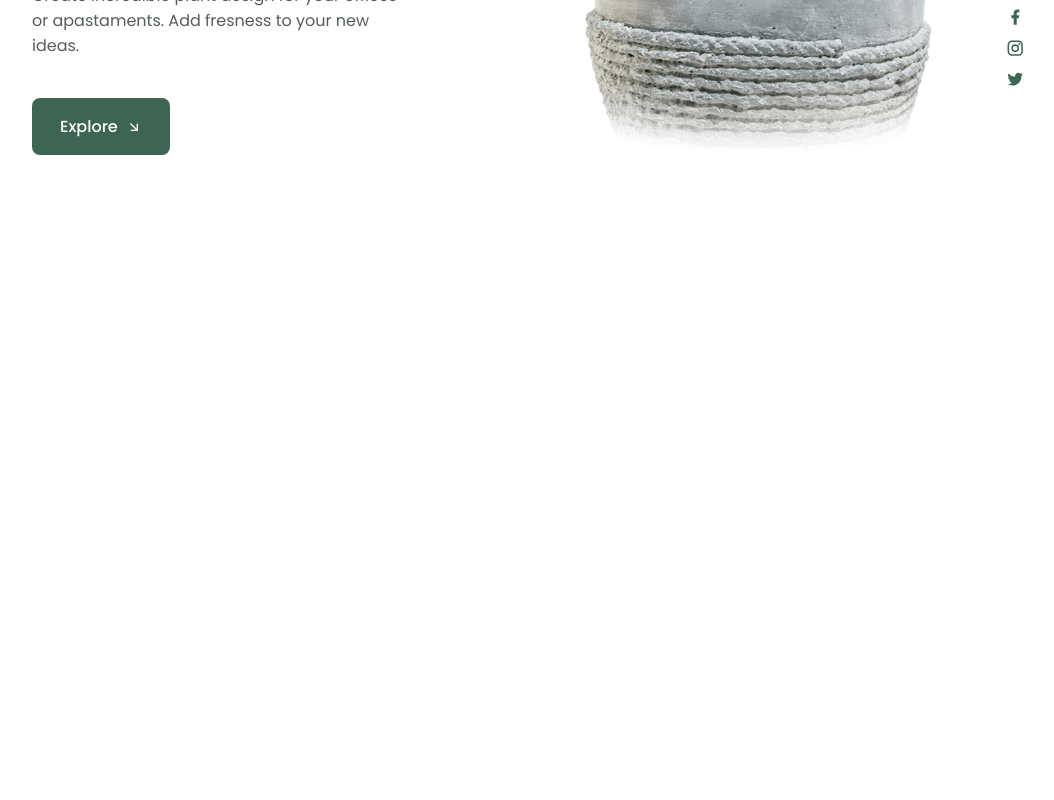
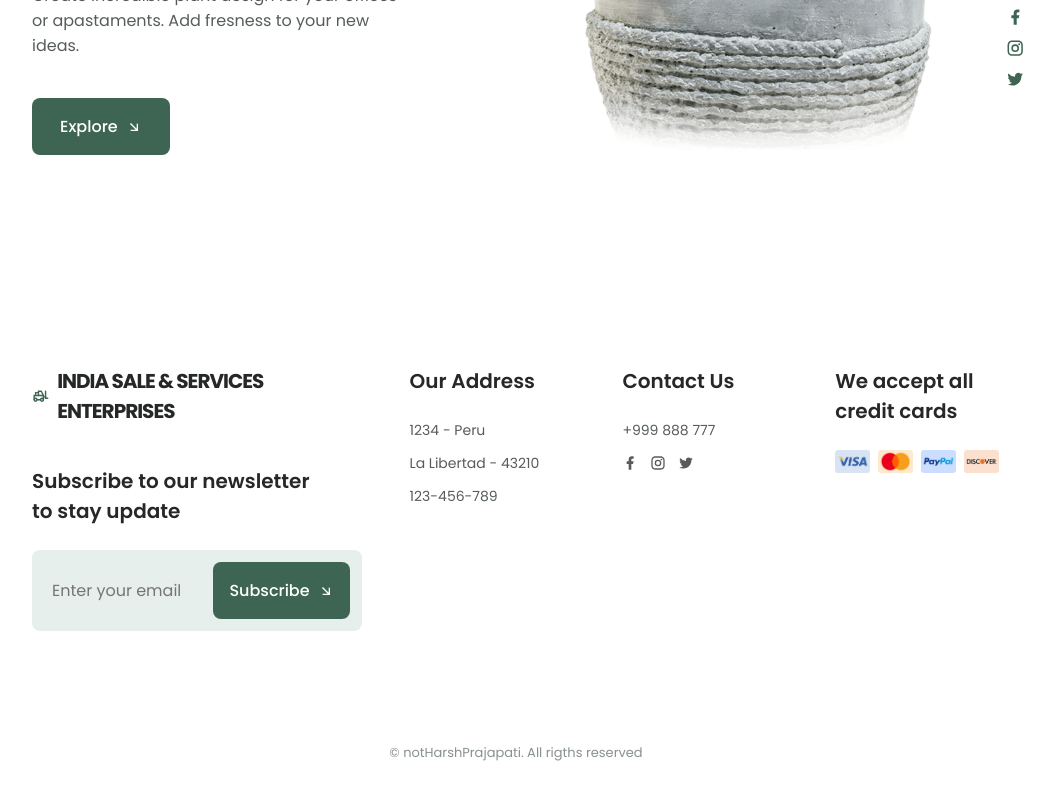
Before and after one commit to notharshprajapati/Plantex-React, a React (Create React App) app: page / in a window 1280 px wide. Shown: the part 400-1200 px from the top of the page, without its empty margins (124-1178 px from the left). Before the commit the page ends 800 px from the top, so only its background shows below. Built offline with nearby package versions, Linux system fonts and the light colour scheme.

Commit message:
footer copied

```diff
--- a/src/UI/Button.jsx
+++ b/src/UI/Button.jsx
@@ -2,11 +2,11 @@ import React from "react";
 import styled from "styled-components";
 import { RiArrowRightDownLine } from "react-icons/ri";
 
-const Button = () => {
+const Button = ({ text }) => {
   return (
     <Wrapper>
-      <a href="#about" className="button button--flex">
-        Explore <RiArrowRightDownLine className="button__icon" />
+      <a href="#about" className="button button--flex footer__button">
+        {text} <RiArrowRightDownLine className="button__icon" />
       </a>
     </Wrapper>
   );
--- a/src/UI/Footer.jsx
+++ b/src/UI/Footer.jsx
@@ -1,12 +1,20 @@
 import React from "react";
+import styled from "styled-components";
+
+import Button from "./Button";
+
+import { TbForklift } from "react-icons/tb";
+import { RiFacebookFill, RiInstagramLine, RiTwitterFill } from "react-icons/ri";
 
 const Footer = () => {
   return (
+    <Wrapper>
       <footer className="footer section">
         <div className="footer__container container grid">
           <div className="footer__content">
             <a href="#" className="footer__logo">
-            <i className="ri-leaf-line footer__logo-icon"></i> Plantex
+              <TbForklift className=" footer__logo-icon" />
+              India Sale & Services Enterprises
             </a>
             <h3 className="footer__title">
               Subscribe to our newsletter <br />
@@ -18,9 +26,7 @@ const Footer = () => {
                 placeholder="Enter your email"
                 className="footer__input"
               />
-            <button className="button button--flex footer__button">
-              Subscribe <i className="ri-arrow-right-up-line button__icon"></i>
-            </button>
+              <Button text="Subscribe" />
             </div>
           </div>
 
@@ -42,16 +48,16 @@ const Footer = () => {
                   href="https://www.facebook.com/"
                   className="footer__social-link"
                 >
-                <i className="ri-facebook-fill"></i>
+                  <RiFacebookFill />
                 </a>
                 <a
                   href="https://www.instagram.com/"
                   className="footer__social-link"
                 >
-                <i className="ri-instagram-line"></i>
+                  <RiInstagramLine />
                 </a>
                 <a href="https://twitter.com/" className="footer__social-link">
-                <i className="ri-twitter-fill"></i>
+                  <RiTwitterFill />
                 </a>
               </div>
             </ul>
@@ -67,9 +73,144 @@ const Footer = () => {
             </div>
           </div>
         </div>
-      <p className="footer__copy">&#169; Bedimcode. All rigths reserved</p>
+        <p className="footer__copy">
+          &#169; notHarshPrajapati. All rigths reserved
+        </p>
       </footer>
+    </Wrapper>
   );
 };
+const Wrapper = styled.div`
+  .footer__container {
+    row-gap: 3rem;
+  }
 
+  .footer__logo {
+    display: inline-flex;
+    align-items: center;
+    column-gap: 0.5rem;
+    color: var(--title-color);
+    text-transform: uppercase;
+    font-weight: 700;
+    letter-spacing: -1px;
+    margin-bottom: var(--mb-2-5);
+    transition: 0.3s;
+  }
+
+  .footer__logo-icon {
+    font-size: 1.15rem;
+    color: var(--first-color);
+  }
+
+  .footer__logo:hover {
+    color: var(--first-color);
+  }
+
+  .footer__title {
+    font-size: var(--h3-font-size);
+    margin-bottom: var(--mb-1-5);
+    transition: 0.4s;
+  }
+
+  .footer__subscribe {
+    background-color: var(--first-color-lighten);
+    padding: 0.75rem;
+    display: flex;
+    justify-content: space-between;
+    border-radius: 0.5rem;
+    transition: 0.4s;
+  }
+
+  .footer__input {
+    width: 70%;
+    padding: 0 0.5rem;
+    background: none;
+    color: var(--text-color);
+    border: none;
+    outline: none;
+  }
+
+  .footer__button {
+    padding: 1rem;
+  }
+
+  .footer__data {
+    display: grid;
+    row-gap: 0.75rem;
+  }
+
+  .footer__information {
+    font-size: var(--small-font-size);
+  }
+
+  .footer__social {
+    display: inline-flex;
+    column-gap: 0.75rem;
+  }
+
+  .footer__social-link {
+    font-size: 1rem;
+    color: var(--text-color);
+    transition: 0.3s;
+  }
+
+  .footer__social-link:hover {
+    transform: translateY(-0.25rem);
+  }
+
+  .footer__cards {
+    display: inline-flex;
+    align-items: center;
+    column-gap: 0.5rem;
+  }
+
+  .footer__card {
+    width: 35px;
+  }
+
+  .footer__copy {
+    text-align: center;
+    font-size: var(--smaller-font-size);
+    color: var(--text-color-light);
+    margin: 5rem 0 1rem;
+  }
+
+  /*=============== BREAKPOINTS ===============*/
+
+  /* For medium devices */
+  @media screen and (min-width: 576px) {
+    .footer__subscribe {
+      width: 400px;
+    }
+  }
+
+  @media screen and (min-width: 767px) {
+    .footer__container {
+      grid-template-columns: repeat(2, 1fr);
+    }
+
+    .footer__container {
+      column-gap: 3rem;
+    }
+
+    .footer__subscribe {
+      width: initial;
+    }
+  }
+
+  /* For large devices */
+  @media screen and (min-width: 992px) {
+    .footer__logo {
+      font-size: var(--h3-font-size);
+    }
+
+    .footer__container {
+      grid-template-columns: 1fr 0.5fr 0.5fr 0.5fr;
+    }
+
+    .footer__copy {
+      margin: 7rem 0 2rem;
+    }
+  }
+`;
 export default Footer;
--- a/src/pages/SharedLayout.jsx
+++ b/src/pages/SharedLayout.jsx
@@ -1,7 +1,7 @@
 import React from "react";
 import { Outlet } from "react-router-dom";
 import Navbar from "../UI/Navbar";
-// import Footer from "../UI/Footer";
+import Footer from "../UI/Footer";
 // import ScrollTop from "./component/UI/ScrollTop";
 
 const SharedLayout = () => {
@@ -11,7 +11,7 @@ const SharedLayout = () => {
       <main className="main">
         <Outlet />
       </main>
-      {/* <Footer /> */}
+      <Footer />
     </div>
   );
 };
--- a/src/pages/home/Intro.jsx
+++ b/src/pages/home/Intro.jsx
@@ -17,7 +17,7 @@ const Intro = () => {
               Create incredible plant design for your offices or apastaments.
               Add fresness to your new ideas.
             </p>
-            <Button />
+            <Button text="Explore" />
           </div>
           <div className="home__social">
             <span className="home__social-follow">Follow Us</span>
```
Also changed, not shown: src/index copy.css (+1 -119 lines). Lines whose indentation alone changed are shown as unchanged.
